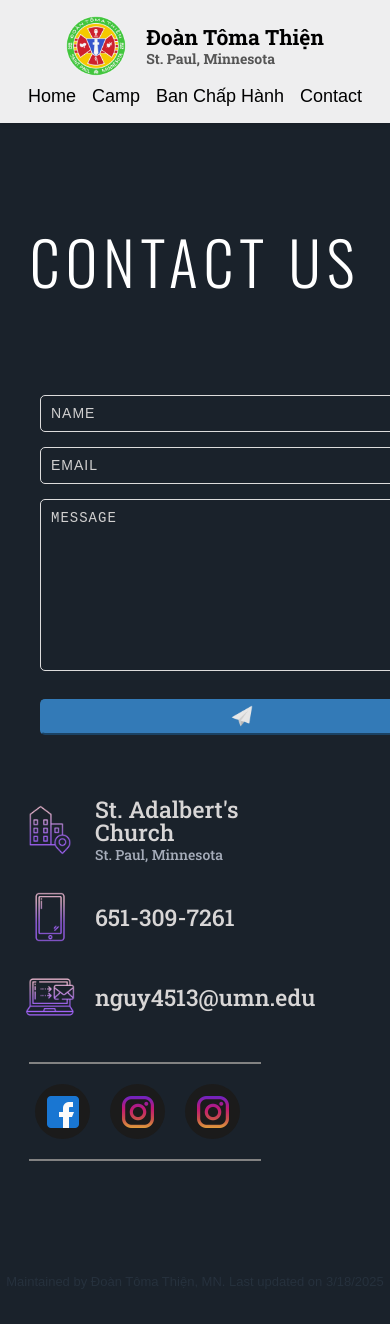
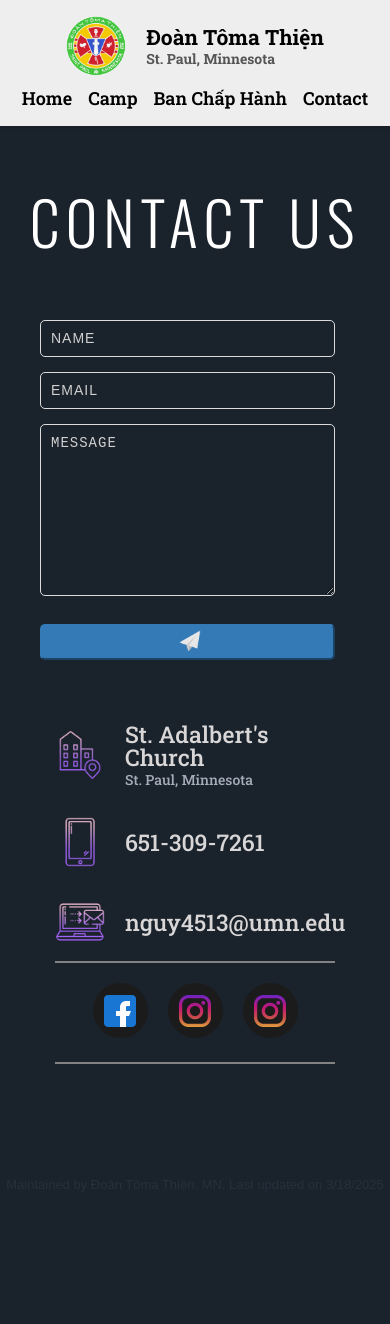
Before and after one commit to ngmymy/dttwebsite, a Next.js app: page /contact in a window 390 px wide. Shown: the top 1324 px of the page. After the commit the page ends 1234 px from the top, so only its background shows below. Built offline with nearby package versions, Linux system fonts and the light colour scheme.

Commit message:
start fixing mobile contact page

```diff
--- a/pages/contact.js
+++ b/pages/contact.js
@@ -105,7 +105,7 @@ export default function Contact() {
                             </li>
                           </a>
                         </ul>
-                        <hr className={styles.contactIconLineBreak2}/>
+                        <hr className={styles.contactIconLineBreak}/>
                     </div>
                   </li>
                 </ul>
--- a/pages/index.js
+++ b/pages/index.js
@@ -9,10 +9,6 @@ export default function Home() {
       <main className={styles.main}>
         <h1 className={styles.homepageTitle}>Đoàn Tôma Thiện</h1>
         <img src="/doanpicCropped.jpg" alt="doan pic" className={styles.doanImg}/>
-        {/* <p>Scroll down to see the fixed navigation bar in action.</p>
-        <p>Lorem ipsum dolor sit amet, consectetur adipiscing elit...</p>
-        <p>(Add more content here to make the page scrollable.)</p>
-        <p>Scroll down to see the fixed navigation bar in action.</p> */}
         <div className={styles.homepageSectionContainer}>
 
           <div className={styles.homepageSection}>
--- a/styles/Contact.module.css
+++ b/styles/Contact.module.css
@@ -64,7 +64,6 @@
   margin: 0 auto;
   margin-top: auto;
   margin-bottom: 30px;
-  padding: 40px 0;
   font: 300 60px 'Oswald', sans-serif;
   color: #fff;
   text-transform: uppercase;
@@ -92,8 +91,8 @@
 
 .formControl {
   width: 100%;
-  max-width: 400px;
-  max-height: 400px;
+  /* max-width: 400px; */
+  /* max-height: 400px; */
   padding: 10px;
   border: 1.2px solid #dddcdc;
   border-radius: 5px;
@@ -162,8 +161,7 @@
 
 .contactList {
   list-style-type: none;
-  margin-left: -30px;
-  padding-right: 20px;
+  /* padding-right: 20px; */
 }
 
 .listItem {
@@ -205,7 +203,7 @@
 .socialMediaList {
   display: flex;
   flex-direction: row;
-  justify-content: flex-start;
+  justify-content: center;
   padding: 0;
   margin-top: 10px;
 }
@@ -288,6 +286,22 @@
     width: 60px;
     line-height: 60px;
   }
+
+  .formControl {
+    width: 295px;
+  }
+
+  .sectionHeader {
+    margin-bottom: 10%;
+    padding: 0;
+  }
+
+  .sendButton {
+    width: 295px;
+  }
+  .altSendButton {
+    width: 295px;
+  }
   .socialMediaList li:after {
     width: 60px;
     height: 60px;
@@ -335,22 +349,14 @@
   }
 }
 
-@media screen and (max-width: 410px) {
+/* @media screen and (max-width: 410px) {
   .sendButton {
     width: 99%;
   }
-}
+} */
 
 .contactIconLineBreak {
   border: 1px solid #828282;
-  width: 80%;
-  margin-left: 4px; /* Align to the left */
-  margin-top: 40px;
+  width: 100%;
+  margin-top: 5%;
 }
-
-.contactIconLineBreak2 {
-  border: 1px solid #828282;
-  width: 80%;
-  margin-left: 4px; /* Align to the left */
-  margin-top: 10px;
-}
--- a/styles/Home.module.css
+++ b/styles/Home.module.css
@@ -6,6 +6,8 @@
 
 /* Navigation bar container */
 .navbar {
+  font-family: "Roboto Slab", serif;
+  font-weight: 600;
   position: fixed;
   top: 0;
   left: 0;
@@ -55,13 +57,15 @@
 .navLinks a {
   text-decoration: none;
   color: #000000;
-  font-size: 16px;
+  font-size: 19px;
   transition: color 0.3s ease;
   white-space: nowrap;
 }
 
 .navLinks a:hover {
   color: #1f4fd0;
+  /* text-decoration: underline !important;
+  color: "red"; */
 }
 
 .main {
@@ -71,6 +75,7 @@
 
 /* Homepage */
 .homepageTitle {
+  font-family: "Roboto Slab", serif;
   font-size: 3rem;
   margin-left: 10%;
 }
@@ -82,6 +87,7 @@
 .doanImg {
   max-width: 1100px;
   margin: auto;
+  margin-top: 1%;
   border-radius: 25px;
   box-shadow: 0px 4px 10px rgba(0, 0, 0, 0.1);
 }
@@ -97,6 +103,7 @@
 }
 
 .homepageTitle2 {
+  font-family: "Roboto Slab", serif;
   font-size: 2rem;
   /* margin: auto; */
   text-align: center;
@@ -136,7 +143,7 @@
   .navbar {
     flex-direction: column;
     padding: 16px 10%;
-    margin-bottom: 20px; /* Add bottom margin for mobile view */
+    /* margin-bottom: 20px; Add bottom margin for mobile view */
   }
 
   .navLinks {
@@ -155,7 +162,7 @@
 
   /* Homepage Mobile View */
   .homepageTitle {
-    font-size: 2.5rem;
+    font-size: 2.4rem;
     margin-left: 0%;
     margin-bottom: 2%;
   }
@@ -165,19 +172,10 @@
   }
 
   .doanImg {
-    max-width: 360px;
-    margin-bottom: 10%;
+    max-width: 355px;
+    margin-bottom: 8%;
   }
 
-  .homepageSectionContainer {
-    display: flex;
-    flex-wrap: wrap;
-    justify-content: center;
-    gap: 40px;
-    max-width: 1200px;
-    margin: auto;
-    /* margin-top: 2%; */
-  }
 
   .homepageTitle2 {
     font-size: 2rem;
```
